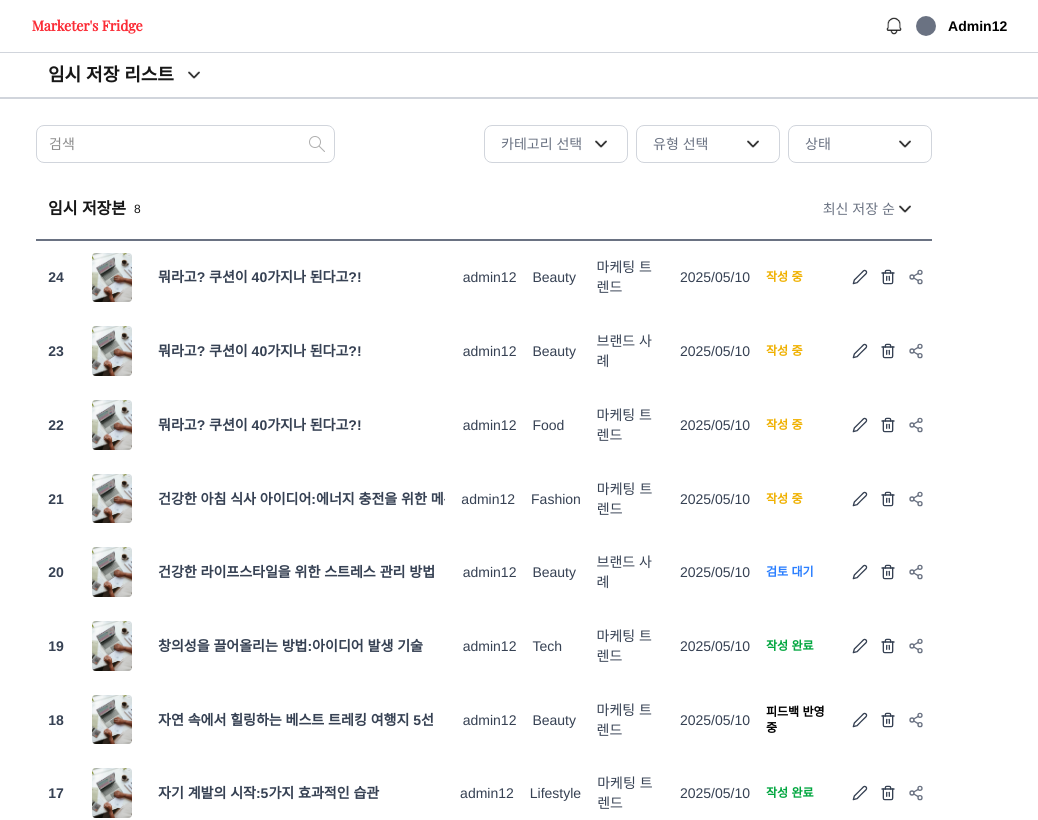
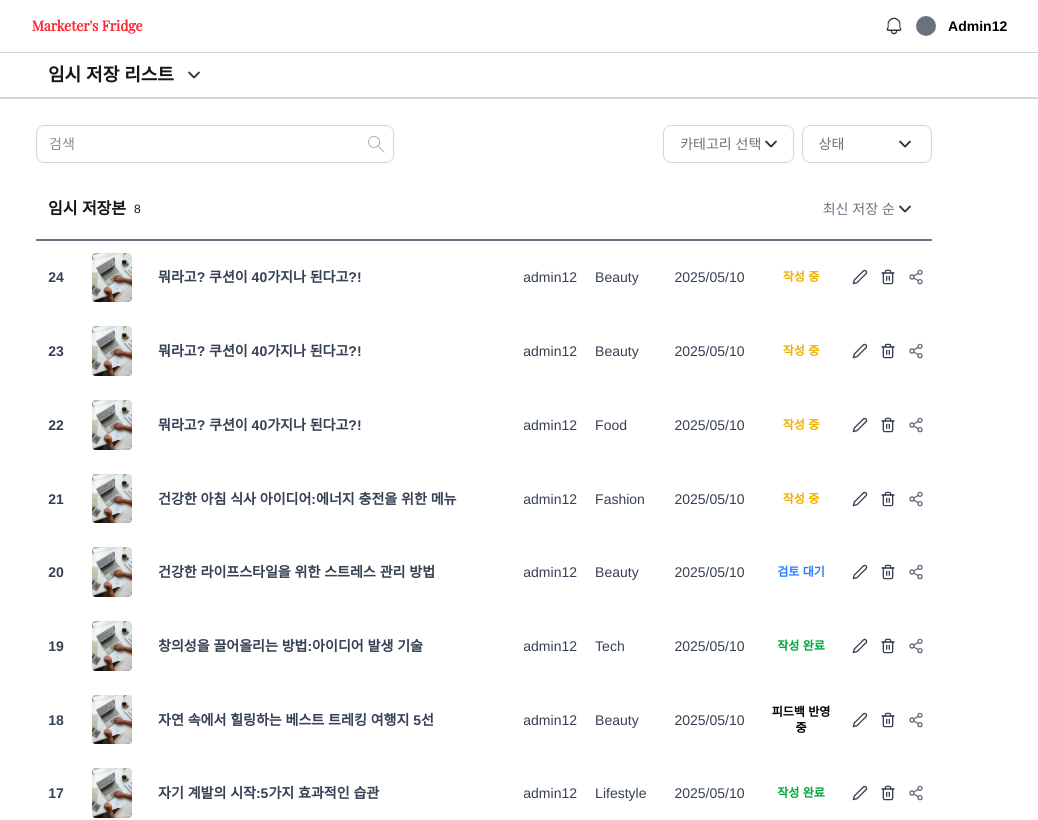
Before and after one commit to Marketer-s-Fridge/Admin, a Next.js app: page /tempList in a window 1280 px wide. Shown: the top 820 px of the page, without its empty margins (156-1194 px from the left). Built offline with nearby package versions, Linux system fonts and the light colour scheme.

Commit message:
style: 콘텐츠 업로드 화면 썸네일 스크롤 처리

```diff
--- a/src/app/contentsManagement/page.tsx
+++ b/src/app/contentsManagement/page.tsx
@@ -16,7 +16,6 @@ const sampleData: AdminContentItem[] = [
     id: 24,
     title: "뭐라고? 쿠션이 40가지나 된다고?!",
     category: "Beauty",
-    type: "마케팅 트렌드",
     date: "2025/05/10",
     status: "게시 완료",
     visibility: "공개",
@@ -26,7 +25,6 @@ const sampleData: AdminContentItem[] = [
     id: 23,
     title: "뭐라고? 쿠션이 40가지나 된다고?!",
     category: "Beauty",
-    type: "브랜드 사례",
     date: "2025/05/10",
     status: "게시 완료",
     visibility: "공개",
@@ -36,7 +34,6 @@ const sampleData: AdminContentItem[] = [
     id: 22,
     title: "뭐라고? 쿠션이 40가지나 된다고?!",
     category: "Food",
-    type: "마케팅 트렌드",
     date: "2025/05/10",
     status: "게시 완료",
     visibility: "공개",
@@ -46,7 +43,6 @@ const sampleData: AdminContentItem[] = [
     id: 21,
     title: "건강한 아침 식사 아이디어:에너지 충전을 위한 메뉴",
     category: "Fashion",
-    type: "마케팅 트렌드",
     date: "2025/05/10",
     status: "게시 완료",
     visibility: "공개",
@@ -56,7 +52,6 @@ const sampleData: AdminContentItem[] = [
     id: 20,
     title: "건강한 라이프스타일을 위한 스트레스 관리 방법",
     category: "Beauty",
-    type: "브랜드 사례",
     date: "2025/05/10",
     status: "임시저장",
     visibility: "공개",
@@ -66,7 +61,6 @@ const sampleData: AdminContentItem[] = [
     id: 19,
     title: "창의성을 끌어올리는 방법:아이디어 발생 기술",
     category: "Tech",
-    type: "마케팅 트렌드",
     date: "2025/05/10",
     status: "게시 완료",
     visibility: "공개",
@@ -76,7 +70,6 @@ const sampleData: AdminContentItem[] = [
     id: 18,
     title: "자연 속에서 힐링하는 베스트 트레킹 여행지 5선",
     category: "Beauty",
-    type: "마케팅 트렌드",
     date: "2025/05/10",
     status: "예약됨",
     visibility: "공개",
@@ -86,7 +79,6 @@ const sampleData: AdminContentItem[] = [
     id: 17,
     title: "자기 계발의 시작:5가지 효과적인 습관",
     category: "Lifestyle",
-    type: "마케팅 트렌드",
     date: "2025/05/10",
     status: "게시 완료",
     visibility: "비공개",
@@ -98,13 +90,12 @@ const ContentManagementPage = () => {
   const [search, setSearch] = useState("");
   const [currentPage, setCurrentPage] = useState(1);
   const [selectedCategory, setSelectedCategory] = useState<string | null>(null);
-  const [selectedType, setSelectedType] = useState<string | null>(null);
   const [selectedStatus, setSelectedStatus] = useState<string | null>(null);
   const router = useRouter();
 
   const filteredData = sampleData.filter((item) => {
-    const matchCategory = !selectedCategory || item.category === selectedCategory;
-    const matchType = !selectedType || item.type === selectedType;
+    const matchCategory =
+      !selectedCategory || item.category === selectedCategory;
     const matchStatus = !selectedStatus || item.status === selectedStatus;
     const matchSearch =
       !search ||
@@ -112,7 +103,7 @@ const ContentManagementPage = () => {
       item.category?.includes(search) ||
       item.type?.includes(search);
 
-    return matchCategory && matchType && matchStatus && matchSearch;
+    return matchCategory && matchStatus && matchSearch;
   });
 
   return (
@@ -128,25 +119,30 @@ const ContentManagementPage = () => {
             onChange={(e) => setSearch(e.target.value)}
           />
 
-          <div className="flex flex-row w-5/10 gap-2">
+          <div className="flex flex-row w-3/10 gap-2 ">
             <CustomDropdown
               label="카테고리 선택"
-              options={["전체", "Beauty", "Food", "Fashion", "Lifestyle", "Tech"]}
-              onSelect={(value) => setSelectedCategory(value === "전체" ? null : value)}
+              options={[
+                "전체",
+                "Beauty",
+                "Food",
+                "Fashion",
+                "Lifestyle",
+                "Tech",
+              ]}
+              onSelect={(value) =>
+                setSelectedCategory(value === "전체" ? null : value)
+              }
               buttonClassName="rounded-lg"
               className="text-gray-500"
             />
-            <CustomDropdown
-              label="유형 선택"
-              options={["전체", "마케팅 트렌드", "브랜드 사례"]}
-              onSelect={(value) => setSelectedType(value === "전체" ? null : value)}
-              buttonClassName="rounded-lg"
-              className="text-gray-500"
-            />
+
             <CustomDropdown
               label="상태"
               options={["전체", "임시저장", "게시 완료", "예약됨"]}
-              onSelect={(value) => setSelectedStatus(value === "전체" ? null : value)}
+              onSelect={(value) =>
+                setSelectedStatus(value === "전체" ? null : value)
+              }
               buttonClassName="rounded-lg"
               className="text-gray-500"
             />
@@ -164,7 +160,6 @@ const ContentManagementPage = () => {
             "image",
             "title",
             "category",
-            "type",
             "date",
             "status",
             "actions",
@@ -175,7 +170,6 @@ const ContentManagementPage = () => {
             "50px",
             "3.9fr",
             "1fr",
-            "1.3fr",
             "1fr",
             "1fr",
             "60px",
--- a/src/app/contentsUpload/page.tsx
+++ b/src/app/contentsUpload/page.tsx
@@ -9,7 +9,6 @@ import StatusSelectModal from "@/components/statusSelectModal";
 
 const UploadPage: React.FC = () => {
   const [category, setCategory] = useState("카테고리 선택");
-  const [type, setType] = useState("유형 선택");
   const [showBookingPopup, setShowBookingPopup] = useState(false);
   const [showStatusModal, setShowStatusModal] = useState(false);
   const [status, setStatus] = useState("");
@@ -88,7 +87,7 @@ const UploadPage: React.FC = () => {
               </div>
 
               {/* 썸네일 (대표 이미지 포함) */}
-              <div className="w-full flex gap-1 mb-4 relative">
+              <div className="w-full flex gap-1 mb-4 relative overflow-x-auto">
                 {selectedImages.map((url, i) => (
                   <img
                     key={i}
@@ -138,7 +137,7 @@ const UploadPage: React.FC = () => {
                 onChange={handleImageUpload}
               />
               <label htmlFor="image-upload">
-                <div className="absolute right-0 bottom-0 bg-[#555555] text-white px-6 py-3 rounded-lg cursor-pointer text-center">
+                <div className="absolute right-0 bottom-0 bg-[#555555] text-white text-medium lg:text-base px-4 py-2 lg:px-6 lg:py-3 rounded-lg cursor-pointer text-center">
                   이미지 업로드
                 </div>
               </label>
@@ -146,7 +145,7 @@ const UploadPage: React.FC = () => {
           </div>
 
           {/* 오른쪽 입력 영역 */}
-          <div className="flex-1 flex flex-col justify-between">
+          <div className=" flex-1 flex flex-col justify-between">
             <div>
               <input
                 type="text"
@@ -159,22 +158,11 @@ const UploadPage: React.FC = () => {
                 className="w-full border-b border-gray-300 focus:outline-none focus:border-black mb-6 pb-1.5 sm:text-xl placeholder:text-gray-400"
               />
 
-              <div className="place-self-end text-gray-500 flex flex-row w-[60%] gap-2 mb-6">
+              <div className="place-self-end text-gray-500 flex flex-row w-[35%] gap-2 mb-6">
                 <CustomDropdown
                   label={category}
                   options={["Beauty", "Fashion", "Food", "Lifestyle", "Tech"]}
                   onSelect={setCategory}
-                  buttonClassName="rounded-lg"
-                />
-                <CustomDropdown
-                  label={type}
-                  options={[
-                    "마케팅 트렌드",
-                    "브랜드 사례",
-                    "Food",
-                    "Lifestyle",
-                  ]}
-                  onSelect={setType}
                   buttonClassName="rounded-lg"
                 />
               </div>
@@ -191,21 +179,21 @@ const UploadPage: React.FC = () => {
             </div>
 
             {/* 하단 버튼 */}
-            <div className="flex gap-4 mt-5 justify-between">
+            <div className="text-medium lg:text-base flex gap-4 mt-5 justify-between">
               <button
                 onClick={() => setShowStatusModal(true)}
-                className="border hover:bg-gray-100 active:shadow-md transition border-gray-300 px-6 py-3 rounded-lg cursor-pointer"
+                className="border hover:bg-gray-100 active:shadow-md transition border-gray-300 px-4 py-2 lg:px-6 lg:py-3 rounded-lg cursor-pointer"
               >
                 임시 저장
               </button>
               <div className="flex gap-3">
                 <button
-                  className="bg-[#555555] text-white px-6 py-3 rounded-lg cursor-pointer"
+                  className="bg-[#555555] text-white px-4 py-2 lg:px-6 lg:py-3 rounded-lg cursor-pointer"
                   onClick={() => setShowBookingPopup(true)}
                 >
                   업로드 예약
                 </button>
-                <button className="bg-[#FF4545] text-white px-6 py-3 rounded-lg font-bold cursor-pointer">
+                <button className="bg-[#FF4545] text-white px-4 py-2 lg:px-6 lg:py-3 rounded-lg font-bold cursor-pointer">
                   업로드
                 </button>
               </div>
--- a/src/app/inquiryReplies/page.tsx
+++ b/src/app/inquiryReplies/page.tsx
@@ -142,7 +142,7 @@ const InquiryRepliesPage = () => {
       <section className="px-4 sm:px-10 lg:px-[15%] py-[3%]">
         {/* 필터 */}
         <div className="flex flex-row gap-3 justify-between pb-[1.5%]">
-          <div className="flex flex-row w-4/11 gap-2">
+          <div className="flex flex-row w-3/10 gap-2">
             <CustomDropdown
               label="답변 처리 상태"
               options={[
--- a/src/app/scheduledUpload/page.tsx
+++ b/src/app/scheduledUpload/page.tsx
@@ -13,7 +13,6 @@ import AdminContentTable, {
 
 interface ContentItem extends AdminContentItem {
   category: string;
-  type: string;
   date: string;
   time: string;
   visibility: "공개" | "비공개";
@@ -24,7 +23,6 @@ const sampleData: ContentItem[] = [
     id: 24,
     title: "뭐라고? 쿠션이 40가지나 된다고?!",
     category: "Beauty",
-    type: "마케팅 트렌드",
     date: "2025/05/10",
     time: "11:30",
     visibility: "공개",
@@ -34,7 +32,6 @@ const sampleData: ContentItem[] = [
     id: 23,
     title: "뭐라고? 쿠션이 40가지나 된다고?!",
     category: "Beauty",
-    type: "브랜드 사례",
     date: "2025/05/10",
     time: "13:30",
     visibility: "공개",
@@ -44,7 +41,6 @@ const sampleData: ContentItem[] = [
     id: 22,
     title: "뭐라고? 쿠션이 40가지나 된다고?!",
     category: "Food",
-    type: "마케팅 트렌드",
     date: "2025/05/10",
     time: "20:30",
     visibility: "공개",
@@ -54,7 +50,6 @@ const sampleData: ContentItem[] = [
     id: 21,
     title: "건강한 아침 식사 아이디어:에너지 충전을 위한 메뉴",
     category: "Fashion",
-    type: "마케팅 트렌드",
     date: "2025/05/10",
     time: "12:30",
     visibility: "공개",
@@ -64,7 +59,6 @@ const sampleData: ContentItem[] = [
     id: 20,
     title: "건강한 라이프스타일을 위한 스트레스 관리 방법",
     category: "Beauty",
-    type: "브랜드 사례",
     date: "2025/05/10",
     time: "14:30",
     visibility: "공개",
@@ -74,7 +68,6 @@ const sampleData: ContentItem[] = [
     id: 19,
     title: "창의성을 끌어올리는 방법:아이디어 발생 기술",
     category: "Tech",
-    type: "마케팅 트렌드",
     date: "2025/05/10",
     time: "18:20",
     visibility: "공개",
@@ -84,7 +77,6 @@ const sampleData: ContentItem[] = [
     id: 18,
     title: "자연 속에서 힐링하는 베스트 트레킹 여행지 5선",
     category: "Beauty",
-    type: "마케팅 트렌드",
     date: "2025/05/10",
     time: "19:30",
     visibility: "공개",
@@ -94,7 +86,6 @@ const sampleData: ContentItem[] = [
     id: 17,
     title: "자기 계발의 시작:5가지 효과적인 습관",
     category: "Lifestyle",
-    type: "마케팅 트렌드",
     date: "2025/05/10",
     time: "18:30",
     visibility: "비공개",
@@ -107,20 +98,16 @@ const ScheduledUploadPage = () => {
   const [currentPage, setCurrentPage] = useState(1);
   const router = useRouter();
   const [selectedCategory, setSelectedCategory] = useState<string | null>(null);
-  const [selectedType, setSelectedType] = useState<string | null>(null); // ✅ 추가
 
   const filteredData = sampleData.filter((item) => {
     const matchesCategory =
       !selectedCategory || item.category === selectedCategory;
-    const matchesType = !selectedType || item.type === selectedType; // ✅ 추가
 
     const matchesSearch =
       !search ||
       item.title.includes(search) ||
-      item.category.includes(search) ||
-      item.type.includes(search);
-
-    return matchesCategory && matchesType && matchesSearch;
+      item.category.includes(search) ;
+    return matchesCategory  && matchesSearch;
   });
 
   return (
@@ -135,7 +122,7 @@ const ScheduledUploadPage = () => {
             onChange={(e) => setSearch(e.target.value)}
           />
 
-          <div className="flex flex-row w-4/10 gap-2">
+          <div className="flex flex-row w-3/20">
             <CustomDropdown
               label="카테고리 선택"
               options={[
@@ -149,21 +136,6 @@ const ScheduledUploadPage = () => {
               onSelect={(value) => {
                 setSelectedCategory(value === "전체" ? null : value);
               }}
-              buttonClassName="rounded-lg"
-              className="text-gray-500"
-            />
-            <CustomDropdown
-              label="유형 선택"
-              options={[
-                "전체",
-                "트렌드 리포트",
-                "SNS 캠페인 사례",
-                "광고 분석",
-                "브랜드 전략",
-              ]}
-              onSelect={(value) =>
-                setSelectedType(value === "전체" ? null : value)
-              }
               buttonClassName="rounded-lg"
               className="text-gray-500"
             />
@@ -184,7 +156,7 @@ const ScheduledUploadPage = () => {
           <div className="w-[14%]">
             <CustomDropdown
               label="업로드 예정 순"
-              options={["업로드 예정 순"]}
+              options={["업로드 예정 순","작성일 순"]}
               onSelect={() => {}}
               buttonClassName="border-0"
               className="text-gray-500"
@@ -207,7 +179,6 @@ const ScheduledUploadPage = () => {
             "title", // 제목
             "author", // 담당자
             "category", // 카테고리
-            "type", // 유형
             "date", // 날짜
             "time", // 시간
             "actions", // 액션
@@ -218,7 +189,6 @@ const ScheduledUploadPage = () => {
             "3fr", // 제목
             "1fr", // 담당자
             "1fr", // 카테고리
-            "1fr", // 유형
             "1fr", // 날짜
             "1fr", // 시간
             "90px", // 액션 버튼
--- a/src/app/tempList/page.tsx
+++ b/src/app/tempList/page.tsx
@@ -16,7 +16,6 @@ const sampleData: AdminContentItem[] = [
     id: 24,
     title: "뭐라고? 쿠션이 40가지나 된다고?!",
     category: "Beauty",
-    type: "마케팅 트렌드",
     date: "2025/05/10",
     status: "작성 중",
     visibility: "공개",
@@ -27,7 +26,6 @@ const sampleData: AdminContentItem[] = [
     id: 23,
     title: "뭐라고? 쿠션이 40가지나 된다고?!",
     category: "Beauty",
-    type: "브랜드 사례",
     date: "2025/05/10",
     status: "작성 중",
     visibility: "공개",
@@ -38,7 +36,6 @@ const sampleData: AdminContentItem[] = [
     id: 22,
     title: "뭐라고? 쿠션이 40가지나 된다고?!",
     category: "Food",
-    type: "마케팅 트렌드",
     date: "2025/05/10",
     status: "작성 중",
     visibility: "공개",
@@ -49,7 +46,6 @@ const sampleData: AdminContentItem[] = [
     id: 21,
     title: "건강한 아침 식사 아이디어:에너지 충전을 위한 메뉴",
     category: "Fashion",
-    type: "마케팅 트렌드",
     date: "2025/05/10",
     status: "작성 중",
     visibility: "공개",
@@ -60,7 +56,6 @@ const sampleData: AdminContentItem[] = [
     id: 20,
     title: "건강한 라이프스타일을 위한 스트레스 관리 방법",
     category: "Beauty",
-    type: "브랜드 사례",
     date: "2025/05/10",
     status: "검토 대기",
     visibility: "공개",
@@ -71,7 +66,6 @@ const sampleData: AdminContentItem[] = [
     id: 19,
     title: "창의성을 끌어올리는 방법:아이디어 발생 기술",
     category: "Tech",
-    type: "마케팅 트렌드",
     date: "2025/05/10",
     status: "작성 완료",
     visibility: "공개",
@@ -82,7 +76,6 @@ const sampleData: AdminContentItem[] = [
     id: 18,
     title: "자연 속에서 힐링하는 베스트 트레킹 여행지 5선",
     category: "Beauty",
-    type: "마케팅 트렌드",
     date: "2025/05/10",
     status: "피드백 반영 중",
     visibility: "공개",
@@ -93,7 +86,6 @@ const sampleData: AdminContentItem[] = [
     id: 17,
     title: "자기 계발의 시작:5가지 효과적인 습관",
     category: "Lifestyle",
-    type: "마케팅 트렌드",
     date: "2025/05/10",
     status: "작성 완료",
     visibility: "비공개",
@@ -106,17 +98,15 @@ const TempListPage = () => {
   const [search, setSearch] = useState("");
   const [categoryFilter, setCategoryFilter] = useState<string | null>(null);
   const [currentPage, setCurrentPage] = useState(1);
-  const [typeFilter, setTypeFilter] = useState<string | null>(null);
   const [statusFilter, setStatusFilter] = useState<string | null>(null);
   const router = useRouter();
 
   const filteredData = sampleData.filter((item) => {
     const matchesCategory = !categoryFilter || categoryFilter === item.category;
-    const matchesType = !typeFilter || typeFilter === item.type;
     const matchesStatus = !statusFilter || statusFilter === item.status;
     const matchesSearch =
       !search || item.title.toLowerCase().includes(search.toLowerCase());
-    return matchesCategory && matchesType && matchesStatus && matchesSearch;
+    return matchesCategory && matchesStatus && matchesSearch;
   });
 
   const enhancedData = filteredData.map((item) => ({
@@ -138,7 +128,7 @@ const TempListPage = () => {
             onChange={(e) => setSearch(e.target.value)}
           />
 
-          <div className="flex flex-row w-5/10 gap-2">
+          <div className="flex flex-row w-3/10 gap-2">
             <CustomDropdown
               label="카테고리 선택"
               options={[
@@ -155,21 +145,7 @@ const TempListPage = () => {
               buttonClassName="rounded-lg"
               className="text-gray-500"
             />
-            <CustomDropdown
-              label="유형 선택"
-              options={[
-                "전체",
-                "트렌드 리포트",
-                "SNS 캠페인 사례",
-                "광고 분석",
-                "브랜드 전략",
-              ]}
-              onSelect={(value) =>
-                setTypeFilter(value === "전체" ? null : value)
-              }
-              buttonClassName="rounded-lg"
-              className="text-gray-500"
-            />
+
             <CustomDropdown
               label="상태"
               options={[
@@ -215,7 +191,6 @@ const TempListPage = () => {
             "title",
             "author",
             "category",
-            "type",
             "date",
             "status",
             "actions",
@@ -226,7 +201,6 @@ const TempListPage = () => {
             "3fr",
             "0.5fr",
             "0.5fr",
-            "0.7fr",
             "0.7fr",
             "70px",
             "80px",
--- a/src/components/adminContentTable.tsx
+++ b/src/components/adminContentTable.tsx
@@ -30,7 +30,6 @@ export interface AdminContentItem {
   onDelete?: () => void;
   onShare?: () => void;
   onClickRow?: () => void;
-
 }
 
 interface AdminContentTableProps {
@@ -64,7 +63,6 @@ const AdminContentTable: React.FC<AdminContentTableProps> = ({
             gridTemplateColumns: gridTemplate,
             gap: "1rem",
           }}
-
         >
           {columnLabels.map((label, i) => (
             <div key={i} className="text-center ">
@@ -111,7 +109,7 @@ const AdminContentTable: React.FC<AdminContentTableProps> = ({
                 return (
                   <div key={col}>
                     <Image
-                    //   src={item.image"}
+                      //   src={item.image"}
                       src={"/images/Category-1.jpg"}
                       alt="썸네일"
                       width={40}
@@ -134,7 +132,7 @@ const AdminContentTable: React.FC<AdminContentTableProps> = ({
                 );
               case "email":
                 return (
-                  <div key={col} className="truncate">
+                  <div key={col} className="text-center truncate">
                     {item.email}
                   </div>
                 );
@@ -159,9 +157,17 @@ const AdminContentTable: React.FC<AdminContentTableProps> = ({
               case "category":
                 return <div key={col}>{item.category}</div>;
               case "type":
-                return <div key={col}>{item.type}</div>;
+                return (
+                  <div key={col} className="text-center">
+                    {item.type}
+                  </div>
+                );
               case "date":
-                return <div key={col}>{item.date}</div>;
+                return (
+                  <div key={col} className="text-center">
+                    {item.date}
+                  </div>
+                );
               case "time":
                 return <div key={col}>{item.time}</div>;
               case "views":
@@ -186,7 +192,7 @@ const AdminContentTable: React.FC<AdminContentTableProps> = ({
                 return (
                   <div
                     key={col}
-                    className={`text-xs font-semibold ${
+                    className={`text-center text-xs font-semibold ${
                       item.status === "작성 중" ||
                       item.status === "답변 임시저장"
                         ? "text-yellow-500"
--- a/src/components/adminHeader.tsx
+++ b/src/components/adminHeader.tsx
@@ -27,7 +27,7 @@ export default function AdminHeader({ onMenuClick }: AdminHeaderProps) {
       </Link>
 
       {/* 오른쪽 아이콘 + 이름 */}
-      <div className="absolute right-4 sm:right-10 lg:relative flex items-center lg:gap-3">
+      <div className="absolute right-4 sm:right-10 lg:relative flex items-center gap-1 lg:gap-3">
         <Image
           src="/icons/bell-bt.png"
           alt="Notification"
--- a/src/components/adminSearchInput.tsx
+++ b/src/components/adminSearchInput.tsx
@@ -15,7 +15,7 @@ const AdminSearchInput: React.FC<AdminSearchInputProps> = ({
   placeholder = "검색",
 }) => {
   return (
-    <div className="relative w-full sm:w-2/5 lg:w-1/3">
+    <div className="relative w-full sm:w-2/5 lg:w-4/10">
       <input
         type="text"
         value={value}
```
